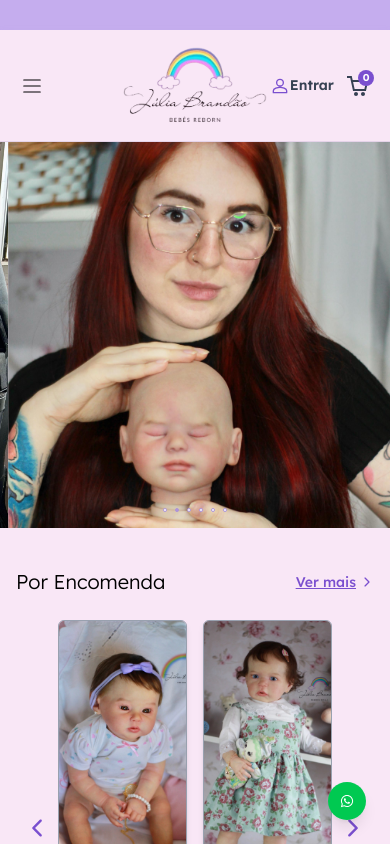
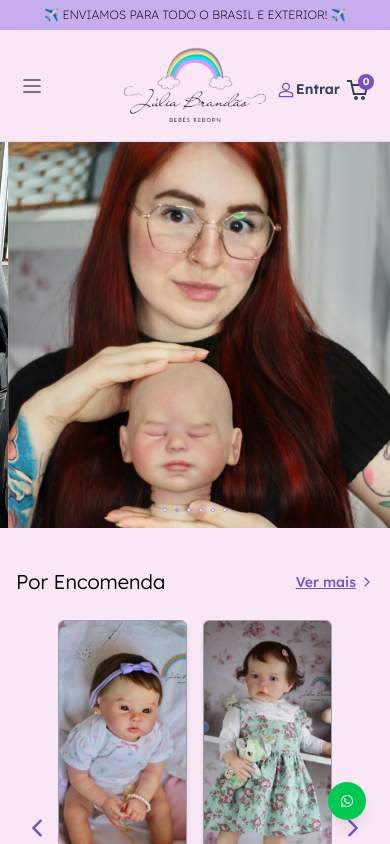
Before and after one commit to brandaorichard/atelie-juliabrandao, a React (Vite) app: page / in a window 390 px wide. Shown: the top 844 px of the page. Built offline with nearby package versions, Linux system fonts and the light colour scheme.

Commit message:
fix: adjust UserButton and CartButton order and layout based on login state at mobileheader

```diff
--- a/src/components/MobileHeader.jsx
+++ b/src/components/MobileHeader.jsx
@@ -22,10 +22,10 @@ export default function MobileHeader({
   const location = useLocation();
   const [cartOpen, setCartOpen] = useState(false);
 
-  const cartCount = useSelector(
-    state => state.cart.items.reduce((sum, item) => sum + item.quantity, 0)
+  const cartCount = useSelector((state) =>
+    state.cart.items.reduce((sum, item) => sum + item.quantity, 0)
   );
-  const isLoggedIn = useSelector(state => state.auth.isLoggedIn);
+  const isLoggedIn = useSelector((state) => state.auth.isLoggedIn);
 
   const handleLogoClick = () => {
     if (location.pathname === "/") {
@@ -40,16 +40,10 @@ export default function MobileHeader({
     <header className="fixed top-0 left-0 w-full z-50 bg-[#f9e7f6] md:hidden">
       {/* Faixa roxa só aparece se não estiver scrolled */}
       {!scrolled && (
-        <div className="h-[30px] bg-[#c5adee] w-full transition-all duration-300 flex items-center justify-end px-2">
-          {/* <span className="text-black text-[9px] font-extralight tracking-wide select-none whitespace-nowrap overflow-hidden text-ellipsis max-w-[70vw]">
+        <div className="h-[30px] bg-[#c5adee] w-full transition-all duration-300 flex items-center justify-center px-2">
+          <span className="text-black text-[12px] font-extralight">
             ✈️ ENVIAMOS PARA TODO O BRASIL E EXTERIOR! ✈️
-          </span> */}
-          {/* UserButton só logado no mobile, na faixa roxa */}
-          {isLoggedIn && (
-            <div className="md:hidden flex items-center">
-              <UserButton mobileFaixa />
-            </div>
-          )}
+          </span>
         </div>
       )}
 
@@ -92,15 +86,32 @@ export default function MobileHeader({
         </div>
 
         {/* UserButton + CartButton à direita */}
-        <div className="flex-1 flex justify-end items-center gap-3 -pr-15">
-          {/* UserButton só aparece aqui se NÃO estiver logado */}
-          {!isLoggedIn && <UserButton />}
+        <div
+          className={`flex-1 flex justify-end items-center gap-1.5 mt-2 ${
+            isLoggedIn ? "flex-col items-center -mr-15" : "flex-row"
+          }`}
+        >
+          {isLoggedIn ? (
+            <>
               <CartButton
                 size={24}
                 className="text-gray-700"
                 onClick={() => setCartOpen(true)}
                 badge={cartCount}
               />
+              <UserButton />
+            </>
+          ) : (
+            <>
+              <UserButton />
+              <CartButton
+                size={24}
+                className="text-gray-700"
+                onClick={() => setCartOpen(true)}
+                badge={cartCount}
+              />
+            </>
+          )}
         </div>
       </div>
 
@@ -139,7 +150,7 @@ export default function MobileHeader({
             <CategoriesMenu
               categories={categories}
               animated
-              onCategoryClick={idx => {
+              onCategoryClick={(idx) => {
                 if (idx === 0) navigate("/categoria1");
                 if (idx === 1) navigate("/categoria2");
                 if (idx === 2) navigate("/categoria3");
```
Lines whose indentation alone changed are shown as unchanged.
